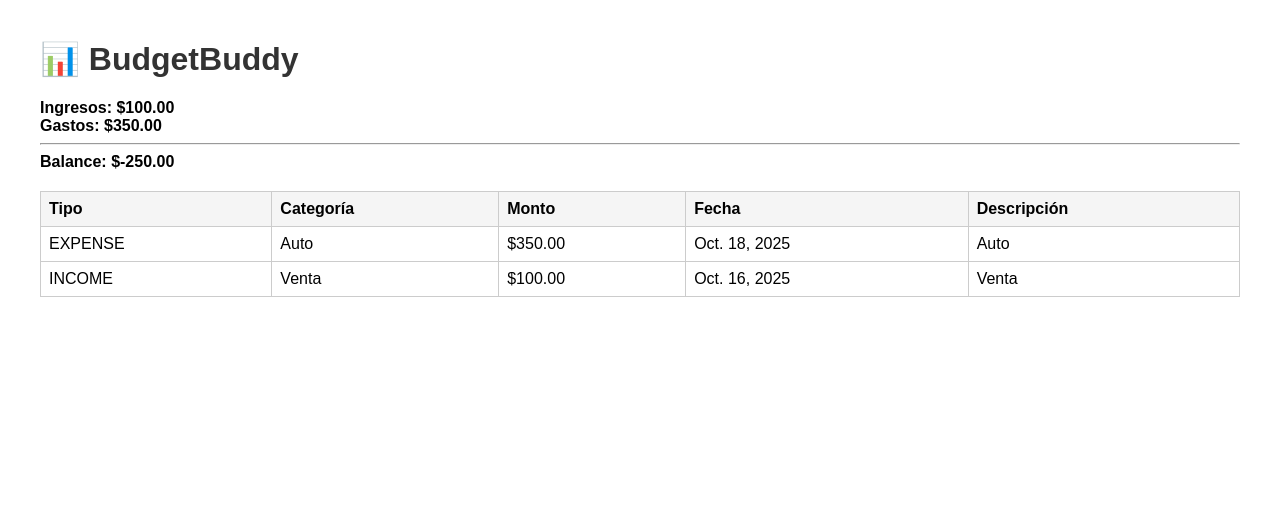
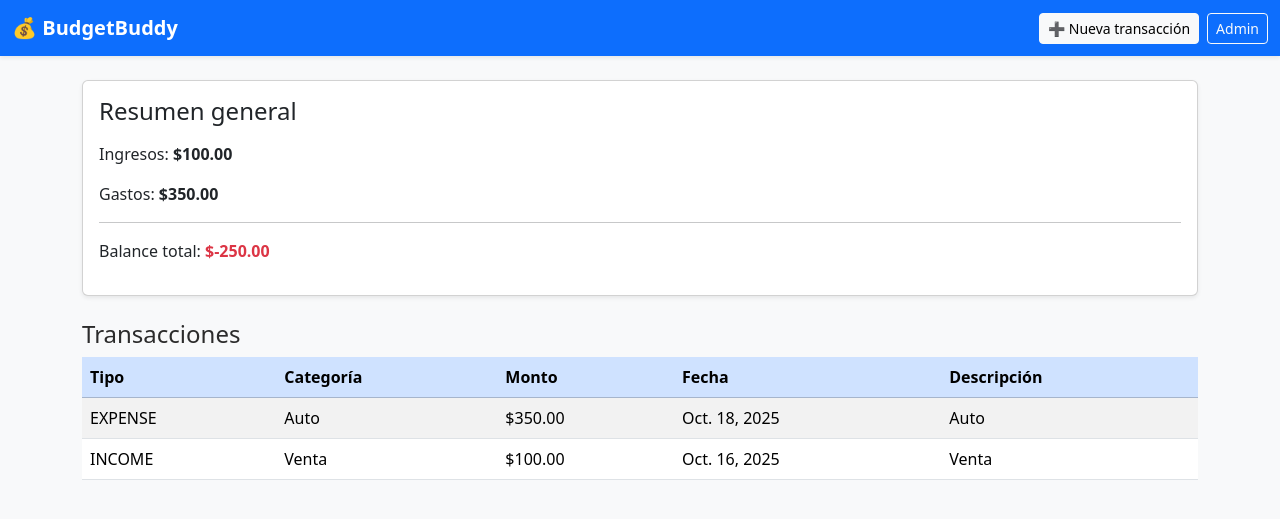
Before and after one commit to HernanM019/Budgetbuddy, a Django app: page / in a window 1280 px wide. Shown: the top 519 px of the page. Run offline with Django 5.2, Linux system fonts and the light colour scheme; data comes from the database, SQL or seed files in the repository; both versions use the stored data as it was after the commit.

Commit message:
Integrate Bootstrap and template inheritance for BudgetBuddy - Added Bootstrap 5 styling and navigation bar - Created base.html as main layout template - Updated transaction list and add transaction pages to extend base.html - Improved page structure and consistency - Added static directory for custom CSS
Signed-off-by: Hernan Moisés <hernanmartinmoises@gmail.com>

```diff
--- /dev/null
+++ b/budget/templates/budget/base.html
@@ -0,0 +1,35 @@
+<!DOCTYPE html>
+<html lang="es">
+<head>
+    <meta charset="UTF-8">
+    <meta name="viewport" content="width=device-width, initial-scale=1">
+    <title>{% block title %}BudgetBuddy{% endblock %}</title>
+
+    <!-- Bootstrap -->
+    <link href="https://cdn.jsdelivr.net/npm/bootstrap@5.3.3/dist/css/bootstrap.min.css" rel="stylesheet">
+
+    {% load static %}
+    <link rel="stylesheet" href="{% static 'budget/style.css' %}">
+</head>
+<body class="bg-light">
+    <!-- NAVBAR -->
+    <nav class="navbar navbar-expand-lg navbar-dark bg-primary shadow-sm">
+        <div class="container-fluid">
+            <a class="navbar-brand fw-bold" href="/">💰 BudgetBuddy</a>
+            <div class="d-flex">
+                <a class="btn btn-light btn-sm me-2" href="/add/">➕ Nueva transacción</a>
+                <a class="btn btn-outline-light btn-sm" href="/admin/">Admin</a>
+            </div>
+        </div>
+    </nav>
+
+    <!-- CONTENIDO PRINCIPAL -->
+    <main class="container mt-4">
+        {% block content %}
+        {% endblock %}
+    </main>
+
+    <!-- Bootstrap JS -->
+    <script src="https://cdn.jsdelivr.net/npm/bootstrap@5.3.3/dist/js/bootstrap.bundle.min.js"></script>
+</body>
+</html>
--- /dev/null
+++ b/budget/templates/budget/static/budget/style.css
@@ -0,0 +1,11 @@
+body {
+    background-color: #f8fafc;
+}
+
+h1, h4 {
+    color: #2b2b2b;
+}
+
+table td {
+    vertical-align: middle;
+}
--- a/budget/templates/budget/transaction_list.html
+++ b/budget/templates/budget/transaction_list.html
@@ -1,29 +1,25 @@
-<!DOCTYPE html>
-<html lang="es">
-<head>
-    <meta charset="UTF-8">
-    <title>BudgetBuddy</title>
-    <style>
-        body { font-family: Arial; margin: 40px; }
-        h1 { color: #333; }
-        table { width: 100%; border-collapse: collapse; margin-top: 20px; }
-        th, td { border: 1px solid #ccc; padding: 8px; text-align: left; }
-        th { background-color: #f5f5f5; }
-        .summary { margin-top: 20px; font-weight: bold; }
-    </style>
-</head>
-<body>
-    <h1>📊 BudgetBuddy</h1>
+{% extends 'budget/base.html' %}
 
-    <div class="summary">
-        Ingresos: ${{ total_income }}<br>
-        Gastos: ${{ total_expense }}<br>
-        <hr>
-        Balance: <strong>${{ balance }}</strong>
+{% block title %}Mis transacciones - BudgetBuddy{% endblock %}
+
+{% block content %}
+    <div class="card shadow-sm">
+        <div class="card-body">
+            <h4 class="card-title mb-3">Resumen general</h4>
+            <p>Ingresos: <strong>${{ total_income }}</strong></p>
+            <p>Gastos: <strong>${{ total_expense }}</strong></p>
+            <hr>
+            <p>Balance total:
+                <span class="fw-bold {% if balance >= 0 %}text-success{% else %}text-danger{% endif %}">
+                    ${{ balance }}
+                </span>
+            </p>
+        </div>
     </div>
 
-    <table>
-        <thead>
+    <h4 class="mt-4">Transacciones</h4>
+    <table class="table table-striped table-hover mt-2">
+        <thead class="table-primary">
             <tr>
                 <th>Tipo</th>
                 <th>Categoría</th>
@@ -42,9 +38,8 @@
                     <td>{{ t.description }}</td>
                 </tr>
             {% empty %}
-                <tr><td colspan="5">No hay transacciones registradas.</td></tr>
+                <tr><td colspan="5" class="text-center text-muted">No hay transacciones registradas.</td></tr>
             {% endfor %}
         </tbody>
     </table>
-</body>
-</html>
+{% endblock %}
--- a/budgetbuddy/settings.py
+++ b/budgetbuddy/settings.py
@@ -11,6 +11,7 @@ https://docs.djangoproject.com/en/5.2/ref/settings/
 """
 
 from pathlib import Path
+import os
 
 # Build paths inside the project like this: BASE_DIR / 'subdir'.
 BASE_DIR = Path(__file__).resolve().parent.parent
@@ -117,6 +118,9 @@ USE_TZ = True
 
 STATIC_URL = 'static/'
 
+#Line to indicate Django where to look our CSS/JS files inside the project
+STATICFILES_DIRS = [os.path.join(BASE_DIR, 'budget', 'static')]
+
 # Default primary key field type
 # https://docs.djangoproject.com/en/5.2/ref/settings/#default-auto-field
 
```
Also changed, not shown: budget/templates/budget/add_transaction.html (+14 -24 lines), CHANGELOG.md, db.sqlite3.
